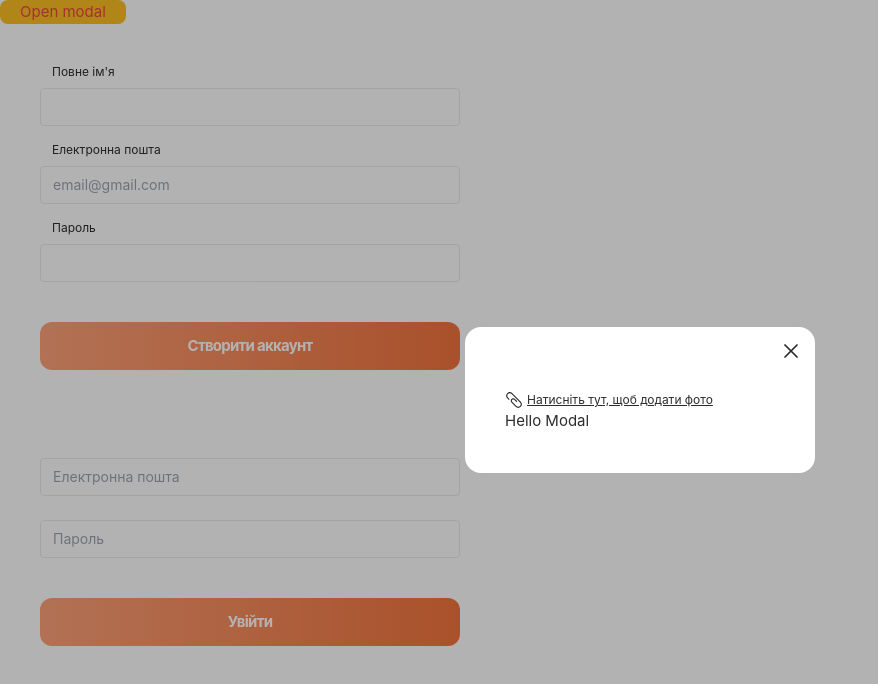
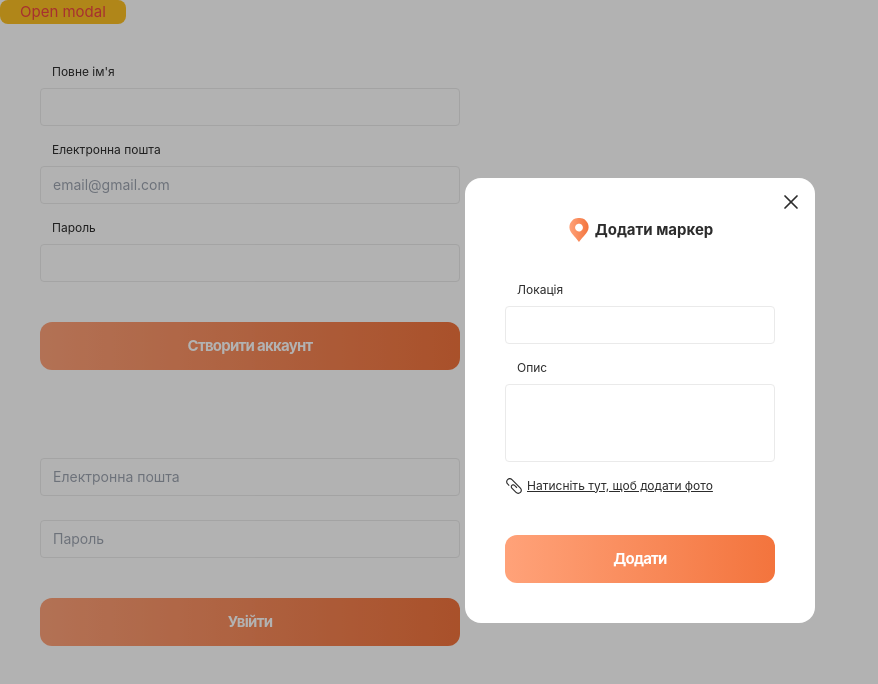
Before and after one commit to Sokilskill/traveler, a Vue app: page / in a window 1280 px wide. Both pictures are taken after a click on the button "Open modal". Shown: the top 684 px of the page, without its empty margins (0-878 px from the left). Built offline with nearby package versions, Linux system fonts and the light colour scheme.

Commit message:
create new place modal

```diff
--- a/src/App.vue
+++ b/src/App.vue
@@ -4,7 +4,7 @@ import RegistrationForm from './components/Auth/RegistrationForm/RegistrationFor
 import LoginForm from './components/Auth/LoginForm/LoginForm.vue'
 // import HomepageView from './views/HomepageView.vue'
 // import FavoritePlaces from './components/FavoritePlaces/FavoritePlaces.vue'
-import IModal from './components/IModal/IModal.vue'
+import CreateNewPlaceModal from './components/CreateNewPlaceModal/CreateNewPlaceModal.vue'
 
 const isOpen = ref(false)
 const closeModal = () => {
@@ -24,5 +24,5 @@ const openModal = () => {
   <button class="text-red-500 bg-amber-400 px-5 rounded-lg" @click="openModal">Open modal</button>
   <RegistrationForm @submit="(e) => console.log(e)" />
   <LoginForm @submit="console.log" />
-  <IModal v-if="isOpen" @close="closeModal">Hello Modal</IModal>
+  <CreateNewPlaceModal :is-open="isOpen" @close="closeModal" @submit="console.log" />
 </template>
--- /dev/null
+++ b/src/components/CreateNewPlaceModal/CreateNewPlaceModal.vue
@@ -0,0 +1,48 @@
+<script setup>
+import IModal from '../IModal/IModal.vue'
+import IInput from '../IInput/IInput.vue'
+import InputImage from '../InputImage/InputImage.vue'
+import IButton from '../IButton/IButton.vue'
+import { computed, reactive } from 'vue'
+import MarkerIcon from '../icons/MarkerIcon.vue'
+
+const emit = defineEmits(['close', 'submit'])
+const props = defineProps({
+  isOpen: {
+    default: false,
+    type: Boolean
+  }
+})
+
+const formData = reactive({
+  title: '',
+  description: '',
+  img: ''
+})
+
+const handleUpload = (url) => {
+  formData.img = url
+}
+
+const uploadText = computed(() => {
+  return formData.img ? 'Натисніть тут, щоб змінити фото' : 'Натисніть тут, щоб додати фото'
+})
+</script>
+
+<template>
+  <IModal v-if="props.isOpen" @close="emit('close')">
+    <form @submit.prevent="emit('submit', formData)" class="mw=[420px]">
+      <div class="flex gap-1 justify-center font-bold text-center mb-10">
+        <MarkerIcon /> Додати маркер
+      </div>
+      <IInput label="Локація" class="mb-4" v-model="formData.title" />
+      <IInput label="Опис" type="textarea" class="mb-2" v-model="formData.description" />
+      <div class="flex gap-2 items-center mb-10">
+        <img v-if="formData.img" :src="formData.img" alt="img" class="w-10 h-10 object-cover" />
+        <InputImage @uploaded="handleUpload">{{ uploadText }}</InputImage>
+      </div>
+
+      <IButton class="w-full" variant="gradient">Додати</IButton>
+    </form>
+  </IModal>
+</template>
--- a/src/components/IModal/IModal.vue
+++ b/src/components/IModal/IModal.vue
@@ -1,10 +1,7 @@
 <script setup>
-import { onMounted, onUnmounted, ref } from 'vue'
+import { onMounted, onUnmounted } from 'vue'
 import CrossIcon from '../icons/CrossIcon.vue'
-import InputImage from '../InputImage/InputImage.vue'
 const emit = defineEmits(['close'])
-
-const imageUrlBase64 = ref('')
 
 onMounted(() => {
   document.body.style.overflow = 'hidden'
@@ -23,11 +20,9 @@ onUnmounted(() => {
       @click.self="emit('close')"
     >
       <div class="relative bg-white min-w-[350px] m-auto text-black rounded-2xl p-10">
-        <button>
-          <CrossIcon class="absolute right-3 top-3 w-6 h-6" @click="emit('close')" />
+        <button class="absolute right-3 top-3">
+          <CrossIcon class="w-6 h-6" @click="emit('close')" />
         </button>
-        <img v-if="imageUrlBase64" :src="imageUrlBase64" alt="" />
-        <InputImage @uploaded="(base64) => (imageUrlBase64 = base64)" />
         <slot></slot>
       </div>
     </div>
--- a/src/components/InputImage/InputImage.vue
+++ b/src/components/InputImage/InputImage.vue
@@ -7,8 +7,9 @@ const errorMessage = ref('')
 
 const handleUploadImg = (event) => {
   const file = event.target.files[0]
+  console.log('file', file)
 
-  if (file.size > 3 * 1024 * 1024) {
+  if (file.size > 2 * 1024 * 1024) {
     errorMessage.value = 'Завеликий файл'
     return
   }
@@ -25,12 +26,14 @@ const handleUploadImg = (event) => {
 </script>
 
 <template>
+  <div>
     <label class="cursor-pointer hover:text-primary">
       <input type="file" accept="image/*" class="hidden" @change="handleUploadImg" />
       <span class="flex gap-1 items-center">
         <UploadIcon />
-      <span class="underline text-xs">Натисніть тут, щоб додати фото</span>
+        <span class="underline text-xs"><slot></slot></span>
       </span>
     </label>
-  <span v-if="errorMessage" class="text-red-500">{{ errorMessage }}</span>
+    <div v-if="errorMessage" class="text-red-500">{{ errorMessage }}</div>
+  </div>
 </template>
```
Lines whose indentation alone changed are shown as unchanged.
